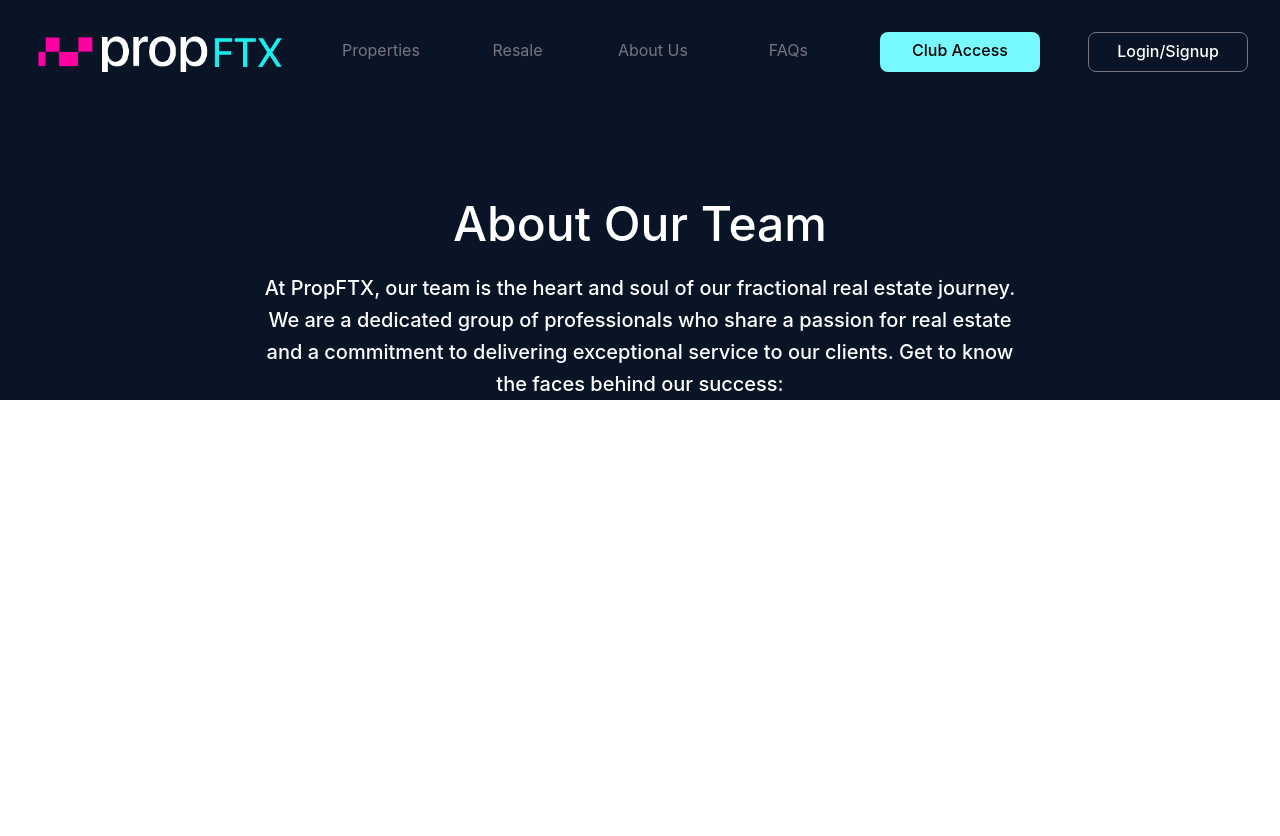
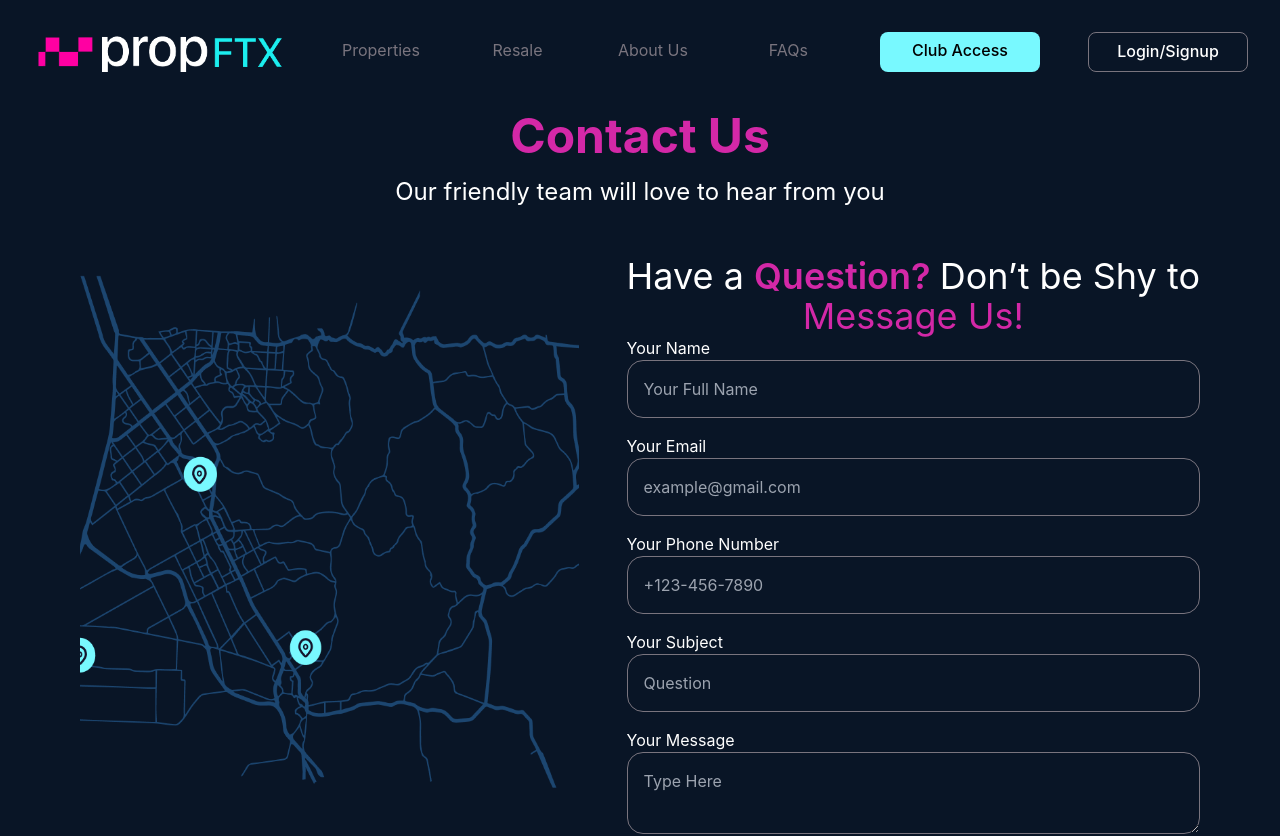
Before and after one commit to divyanshuPropftx/divyanshu_PropFTX, a React (Create React App) app: page / in a window 1280 px wide. Shown: the top 836 px of the page. Before the commit the page ends 800 px from the top, so only its background shows below. Built offline with nearby package versions, Linux system fonts and the light colour scheme.

Commit message:
check 7
check 7

```diff
--- a/src/App.js
+++ b/src/App.js
@@ -18,9 +18,10 @@ function App() {
     <AboutUs/>
 
     */}
+    <ContactUs/>
+    {/*
+    <Team/>
 
-    <Team/>
-    {/*
     */}
 
     </div>
--- a/src/Component/ContactUs/Index.js
+++ b/src/Component/ContactUs/Index.js
@@ -80,8 +80,8 @@ function ContactUs() {
     </div>
 
     <div className='flex flex-col'>
-        <div className='text-pink text-5xl font-bold'>Contact Us</div>
-        <div className='text-white font-normal text-2xl'>Our friendly team will love to hear from you</div>
+        <div className='text-pink text-5xl pt-4 font-bold'>Contact Us</div>
+        <div className='text-white font-normal text-2xl pt-4'>Our friendly team will love to hear from you</div>
     </div>
 
     <div className='pl-20 pr-20 pt-12  gap-12 flex flex-row'>
```
Also changed, not shown: 7 other files (tests, documents, lock files or other folders).
